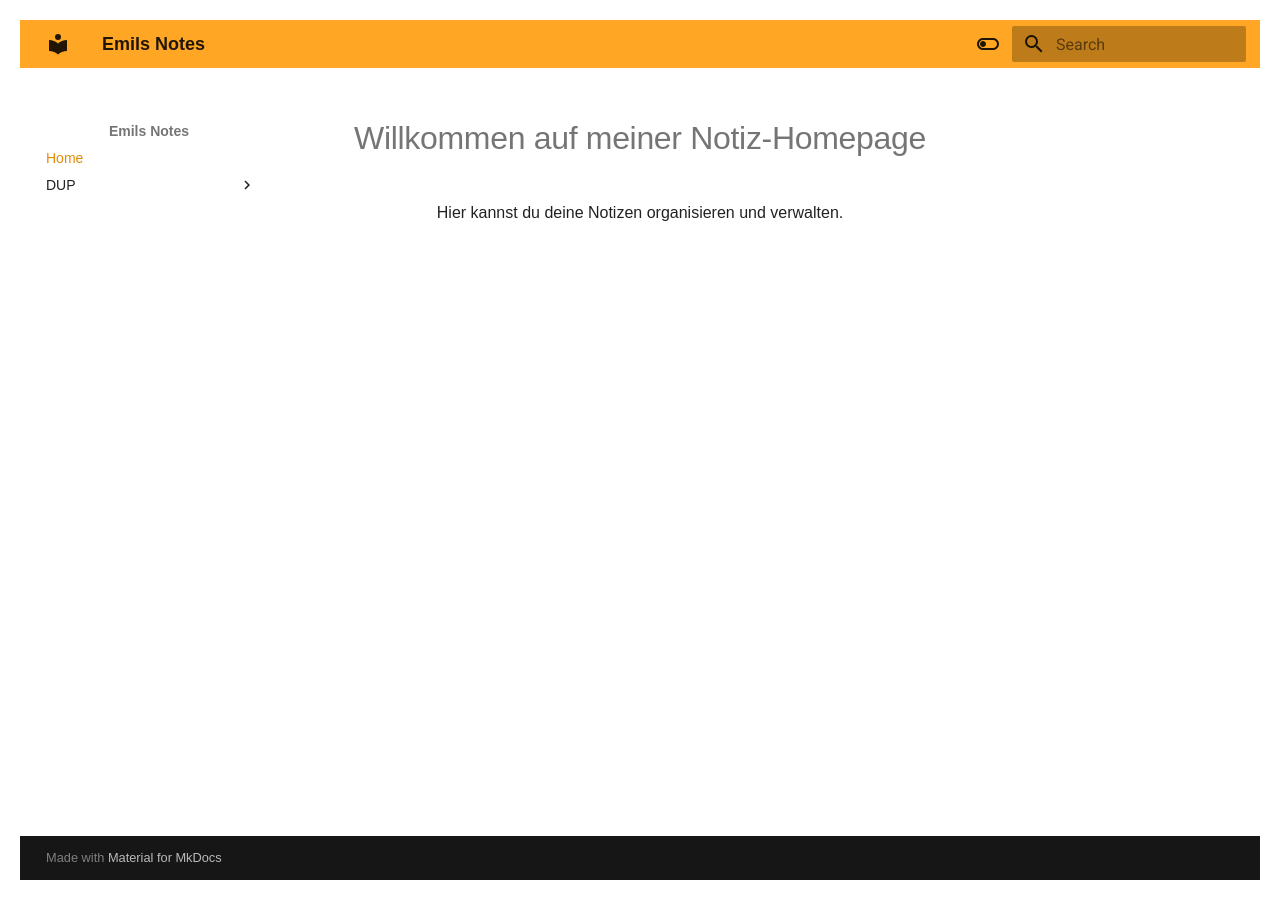
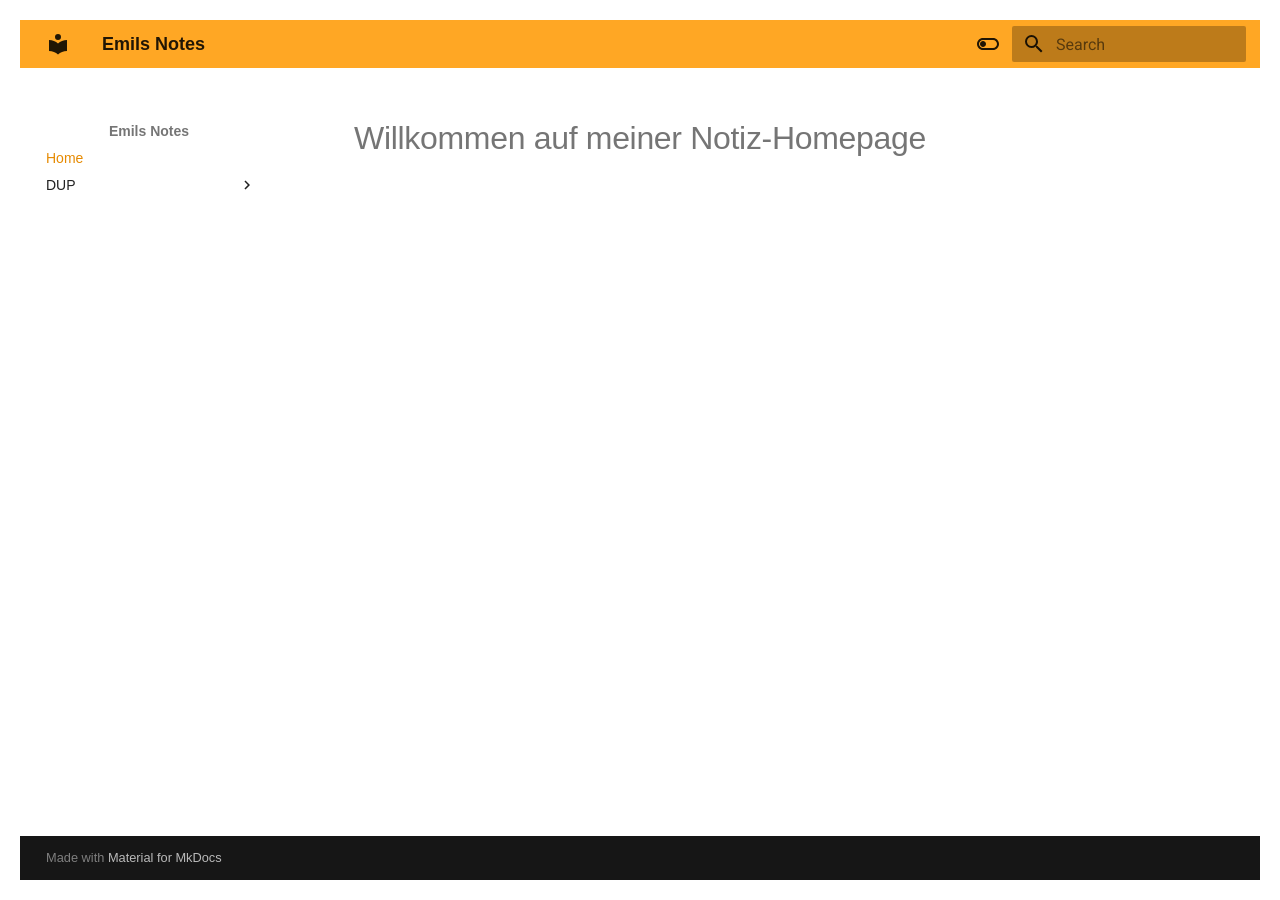
Before and after one commit to CodingEmil/ObsidianShared, an MkDocs documentation site: the page built from docs/index.md, in a window 1280 px wide. Built offline with MkDocs 1.6.1 and Material for MkDocs 9.7.7, drawn with Linux system fonts in a browser that asks for light colours.

Commit message:
homepage

```diff
--- a/docs/index.md
+++ b/docs/index.md
@@ -12,7 +12,7 @@
 </head>
 <body>
   <h1>Willkommen auf meiner Notiz-Homepage</h1>
-  <p>Hier kannst du deine Notizen organisieren und verwalten.</p>
+
   <!-- Weitere Inhalte oder Abschnitte hier hinzufügen -->
 </body>
 </html>
```
